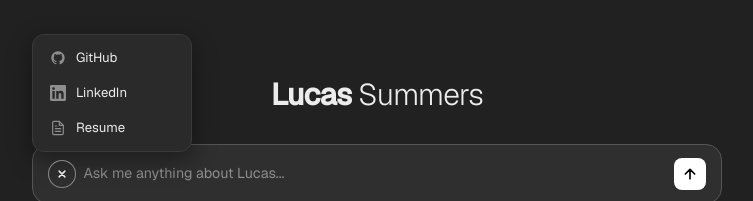
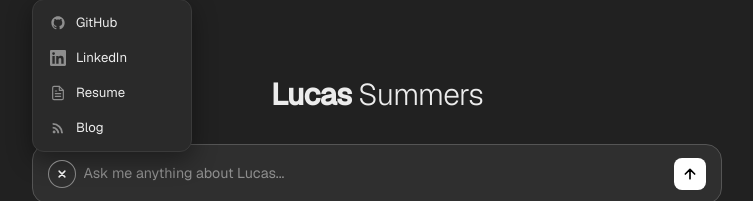
Before and after one commit to Lucas-Summers/website, a plain HTML site: page index.html in a window 1280 px wide. Both pictures are taken after a click on the button 325 px from the left and 411 px from the top of the page. Shown: the part 238-439 px from the top of the page, without its empty margins (263-1016 px from the left). Drawn offline with nearby package versions, Linux system fonts and the light colour scheme.

Commit message:
adding blog link

```diff
--- a/index.html
+++ b/index.html
@@ -407,6 +407,11 @@
           </svg>
           Resume
         </a>
+
+        <a class="menu-item" href="https://lucassummers.bearblog.dev" target="_blank">
+          <svg viewBox="0 0 24 24" fill="currentColor"><path d="M6.18 15.64a2.18 2.18 0 0 1 2.18 2.18C8.36 19.01 7.38 20 6.18 20C4.98 20 4 19.01 4 17.82a2.18 2.18 0 0 1 2.18-2.18M4 4.44A15.56 15.56 0 0 1 19.56 20h-2.83A12.73 12.73 0 0 0 4 7.27V4.44m0 5.66a9.9 9.9 0 0 1 9.9 9.9h-2.83A7.07 7.07 0 0 0 4 12.93V10.1z"/></svg>
+          Blog
+        </a>
       </div>
       <div id="input-box">
         <button id="plus-btn" aria-label="Links">
```
